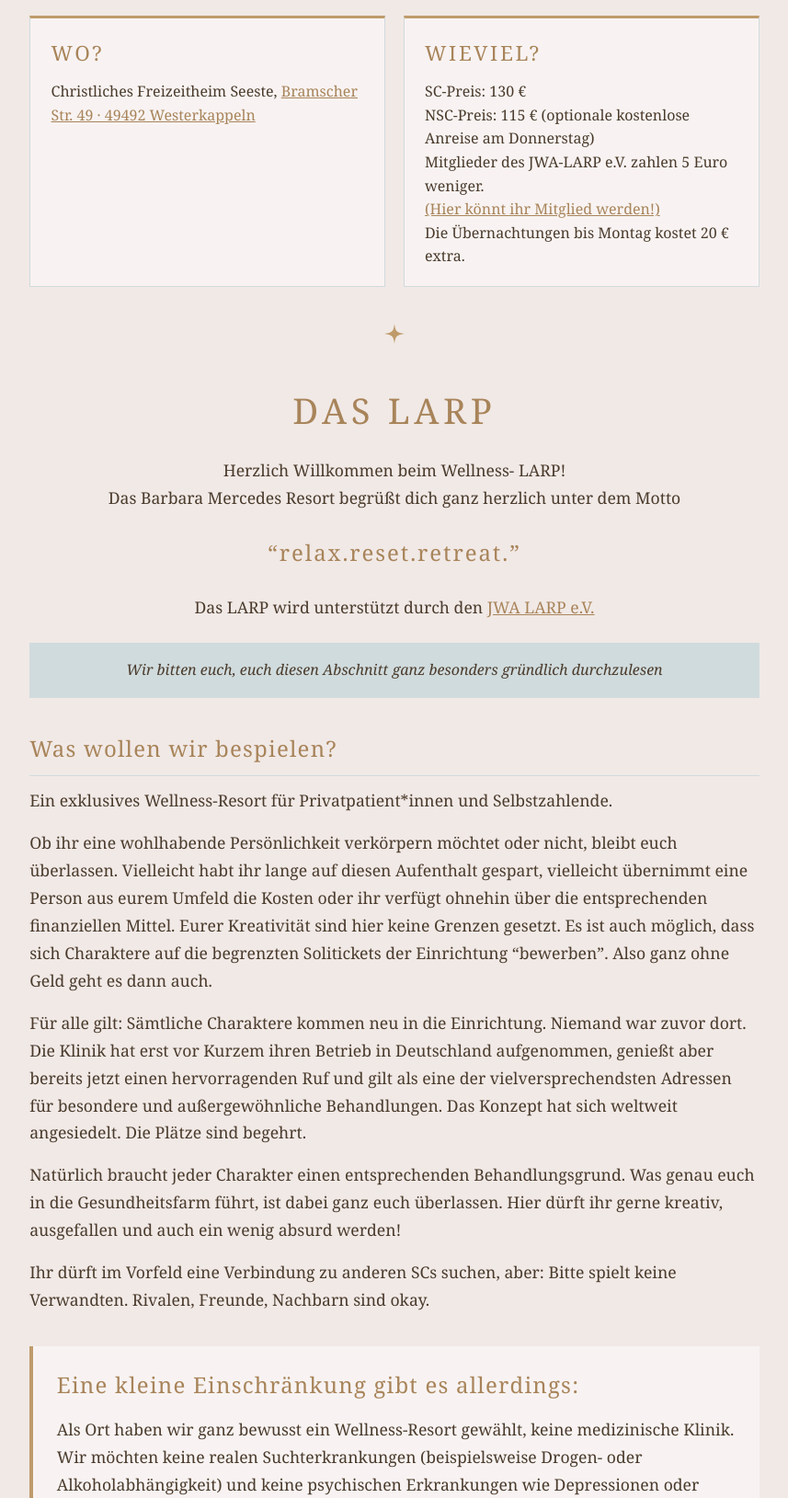
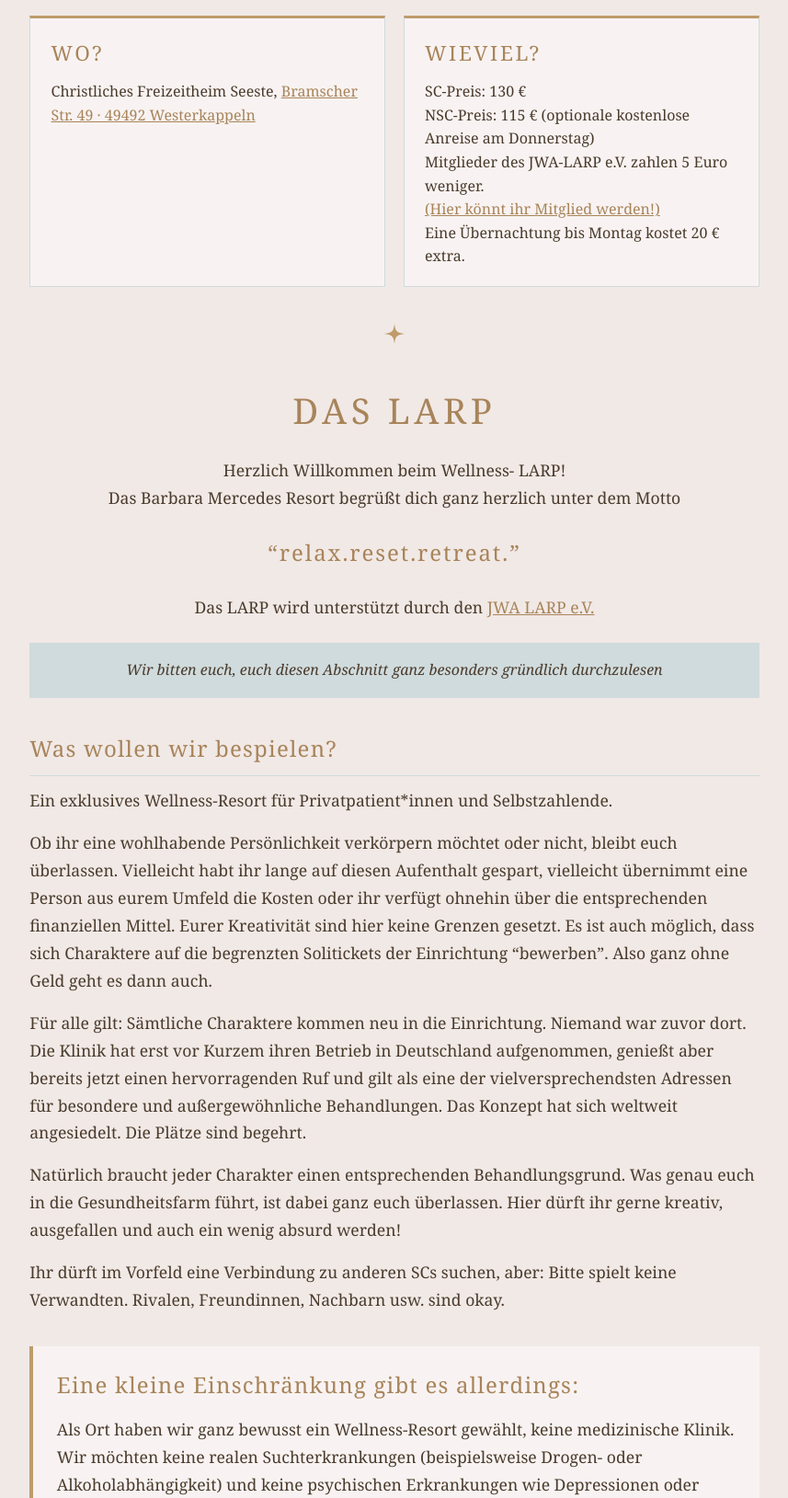
Before and after one commit to anhewi/wellnesslarp, a plain HTML site: page ueber-das-larp.html in a window 1280 px wide. Shown: the part 617-2246 px from the top of the page at 92% size, without its empty margins (211-1068 px from the left). Drawn offline with Linux system fonts and the light colour scheme.

Commit message:
Fix wording in pricing and character connection sections

```diff
--- a/ueber-das-larp.html
+++ b/ueber-das-larp.html
@@ -59,7 +59,7 @@ main a { color: var(--gold); }
     </section>
     <section class="fact">
       <h2>Wieviel?</h2>
-      <p>SC-Preis: 130 €<br>NSC-Preis: 115 € (optionale kostenlose Anreise am Donnerstag)<br>Mitglieder des JWA-LARP e.V. zahlen 5 Euro weniger.<br><a href="https://jwalarp.de/jwa-larp-e-v/ueber-den-verein/mitgliedschaft">(Hier könnt ihr  Mitglied werden!)</a><br>Die Übernachtungen bis Montag kostet 20 € extra.</p>
+      <p>SC-Preis: 130 €<br>NSC-Preis: 115 € (optionale kostenlose Anreise am Donnerstag)<br>Mitglieder des JWA-LARP e.V. zahlen 5 Euro weniger.<br><a href="https://jwalarp.de/jwa-larp-e-v/ueber-den-verein/mitgliedschaft">(Hier könnt ihr  Mitglied werden!)</a><br>Eine Übernachtung bis Montag kostet 20 € extra.</p>
     </section>
   </div>
 
@@ -77,7 +77,7 @@ main a { color: var(--gold); }
     <p>Ob ihr eine wohlhabende Persönlichkeit verkörpern möchtet oder nicht, bleibt euch überlassen. Vielleicht habt ihr lange auf diesen Aufenthalt gespart, vielleicht übernimmt eine Person aus eurem Umfeld die Kosten oder ihr verfügt ohnehin über die entsprechenden finanziellen Mittel. Eurer Kreativität sind hier keine Grenzen gesetzt. Es ist auch möglich, dass sich Charaktere auf die begrenzten Solitickets der Einrichtung “bewerben”. Also ganz ohne Geld geht es dann auch.</p>
     <p>Für alle gilt: Sämtliche Charaktere kommen neu in die Einrichtung. Niemand war zuvor dort. Die Klinik hat erst vor Kurzem ihren Betrieb in Deutschland aufgenommen, genießt aber bereits jetzt einen hervorragenden Ruf und gilt als eine der vielversprechendsten Adressen für besondere und außergewöhnliche Behandlungen. Das Konzept hat sich weltweit angesiedelt. Die Plätze sind begehrt.</p>
     <p>Natürlich braucht jeder Charakter einen entsprechenden Behandlungsgrund. Was genau euch in die Gesundheitsfarm führt, ist dabei ganz euch überlassen. Hier dürft ihr gerne kreativ, ausgefallen und auch ein wenig absurd werden!</p>
-    <p>Ihr dürft im Vorfeld eine Verbindung zu anderen SCs suchen, aber: Bitte spielt keine Verwandten. Rivalen, Freunde, Nachbarn sind okay.</p>
+    <p>Ihr dürft im Vorfeld eine Verbindung zu anderen SCs suchen, aber: Bitte spielt keine Verwandten. Rivalen, Freundinnen, Nachbarn usw. sind okay.</p>
   </section>
 
   <section class="block warn">
```
